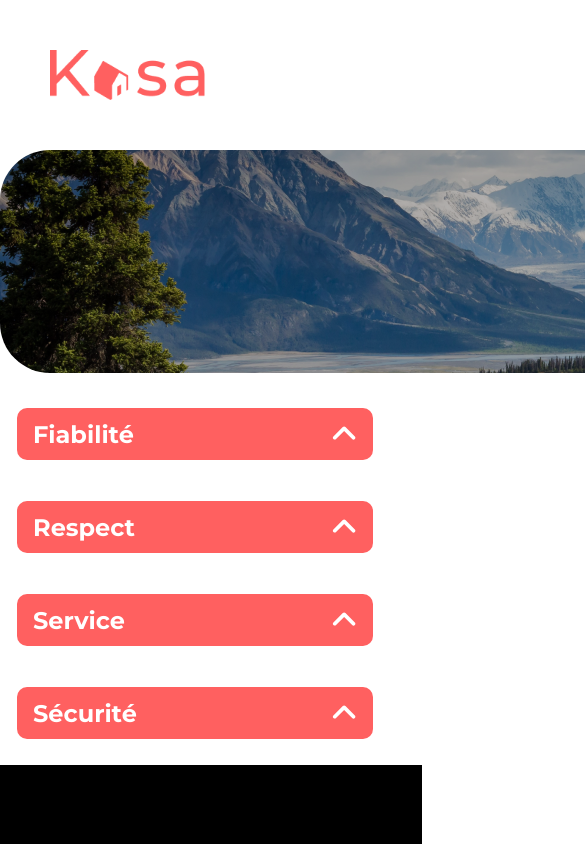
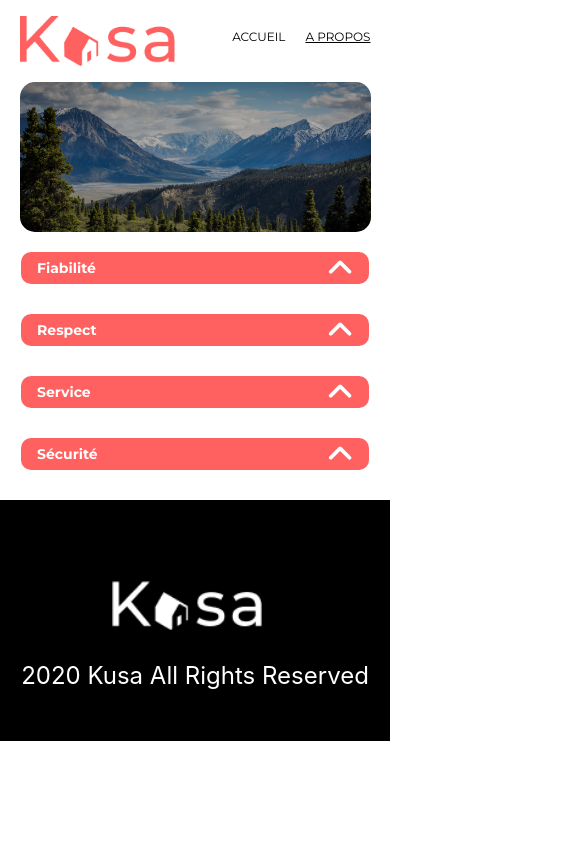
Before and after one commit to Damien-Cuvillier/P5_Kasa, a React (Create React App) app: page /about in a window 390 px wide. Shown: the top 844 px of the page, 585 px wide, since content can reach past the window. Built offline with nearby package versions, Linux system fonts and the light colour scheme.

Commit message:
Ajout des medias queries de la page A propos

```diff
--- a/src/App.css
+++ b/src/App.css
@@ -1,4 +1,4 @@
-.App {
+/* .App {
   text-align: center;
 }
 
@@ -35,4 +35,4 @@
   to {
     transform: rotate(360deg);
   }
-}
+} */
--- a/src/components/Banner/Banner.scss
+++ b/src/components/Banner/Banner.scss
@@ -32,4 +32,21 @@
       margin: auto;
 
     }
+    @media (max-width: 768px) {
+      width: 100%;
+      height: 150px;
+
+
+      .banner-image{
+
+        width: 100%;
+        border-radius: 15px;
+      }
+      .banner-title {
+        bottom: 50px;
+        left: 100px;
+        font-size: 28px;
+      }
+    }
+
   }
--- a/src/components/Collapse/Accordion.scss
+++ b/src/components/Collapse/Accordion.scss
@@ -53,4 +53,6 @@
     list-style-type: none;
     padding: 0;
   }
+
+
 }
--- a/src/components/Footer/Footer.scss
+++ b/src/components/Footer/Footer.scss
@@ -7,7 +7,6 @@
     color: #fff; /* Texte en blanc */
     padding: 1rem;
     bottom: 0;
-    width: 100%;
     height:209px;
 
     .footer-logo {
--- a/src/components/Header/Header.jsx
+++ b/src/components/Header/Header.jsx
@@ -7,7 +7,7 @@ import './Header.scss';
 function Header() {
   return (
     <header>
-      <img src={logo} alt="Kasa Logo" style={{ height: '50px' }} /> {/* Ajoutez l'image */}
+      <img src={logo} className="header-logo" alt="Kasa Logo" style={{ height: '50px' }} /> {/* Ajoutez l'image */}
       <nav>
         <NavLink to="/" end className={({ isActive }) => (isActive ? 'active-link' : '')}>Accueil</NavLink>
         <NavLink to="/about" className={({ isActive }) => (isActive ? 'active-link' : '')}>A Propos</NavLink>
--- a/src/components/Header/Header.scss
+++ b/src/components/Header/Header.scss
@@ -29,13 +29,40 @@ header {
         }
       }
 
-      .logo {
-        height: 50px;
-        margin-right: 1rem;
-      }
+
     }
     .active-link {
       text-decoration: underline;
 
     }
+    @media (max-width: 1024px) {
+
+      width: 90%;
+      padding: 1rem;
+
+      nav {
+        a {
+          margin-right: 0;
+          margin-bottom: 0.5rem;
+          font-size: 20px;
+          padding-left: 20px;
+        }
+      }
+    }
+
+    @media (max-width: 768px) {
+      gap:1px;
+      nav {
+        a {
+          font-size: 12px;
+          text-transform: uppercase;
+        }
+
+        .header-logo {
+          height: 35px;
+
+        }
+      }
+    }
+
   }
--- a/src/pages/About.scss
+++ b/src/pages/About.scss
@@ -12,3 +12,23 @@
       }
     }
   }
+  @media (max-width: 768px) {
+    .about-page{
+      width: 90%;
+      margin: auto;
+
+
+      .accordion{
+        margin:0;
+
+        width: 100%;
+        margin-bottom: 20px;
+      }
+      .accordion-header {
+        height: 0px;
+      }
+      .accordion-header h2 {
+        font-size: 14px;
+      }
+  }
+}
--- a/src/pages/NotFound.scss
+++ b/src/pages/NotFound.scss
@@ -31,5 +31,7 @@ main {
         color: black;
         font-weight: bold;
     }
+    @media (max-width: 768px) {
 
+    }
 }
```
